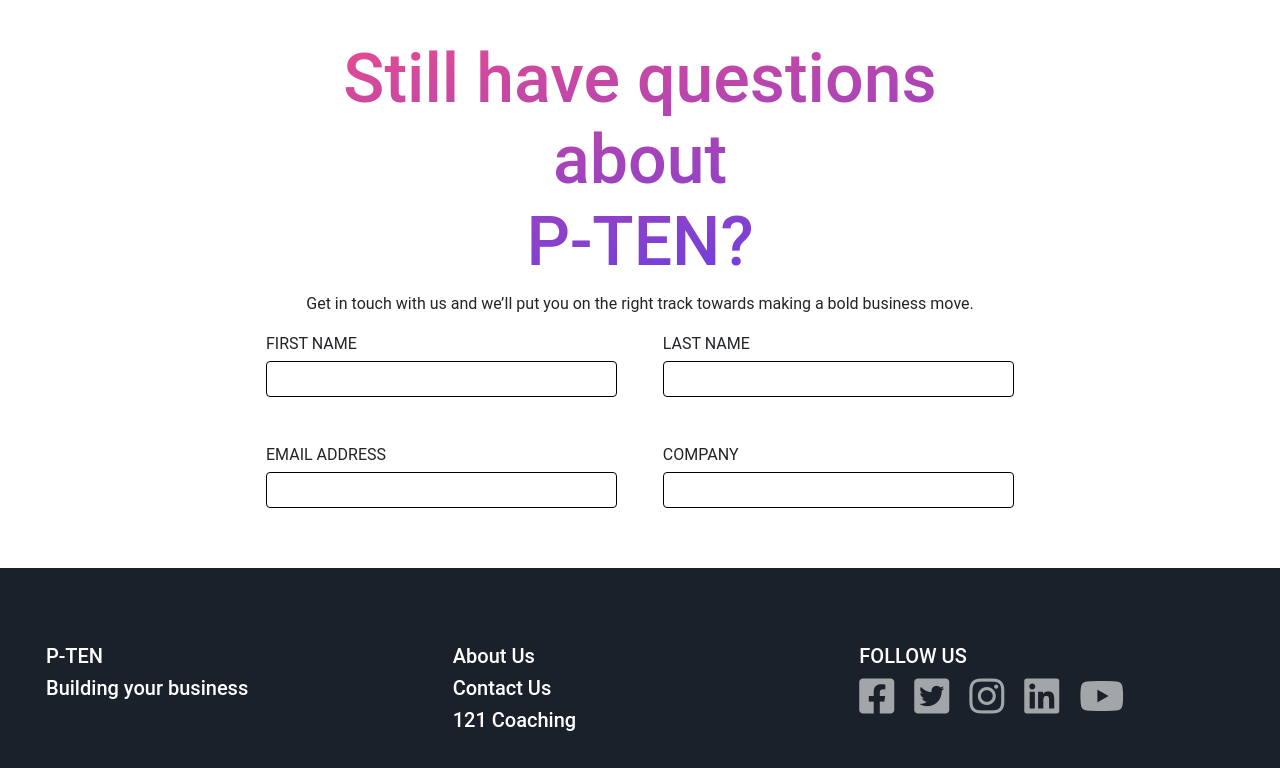
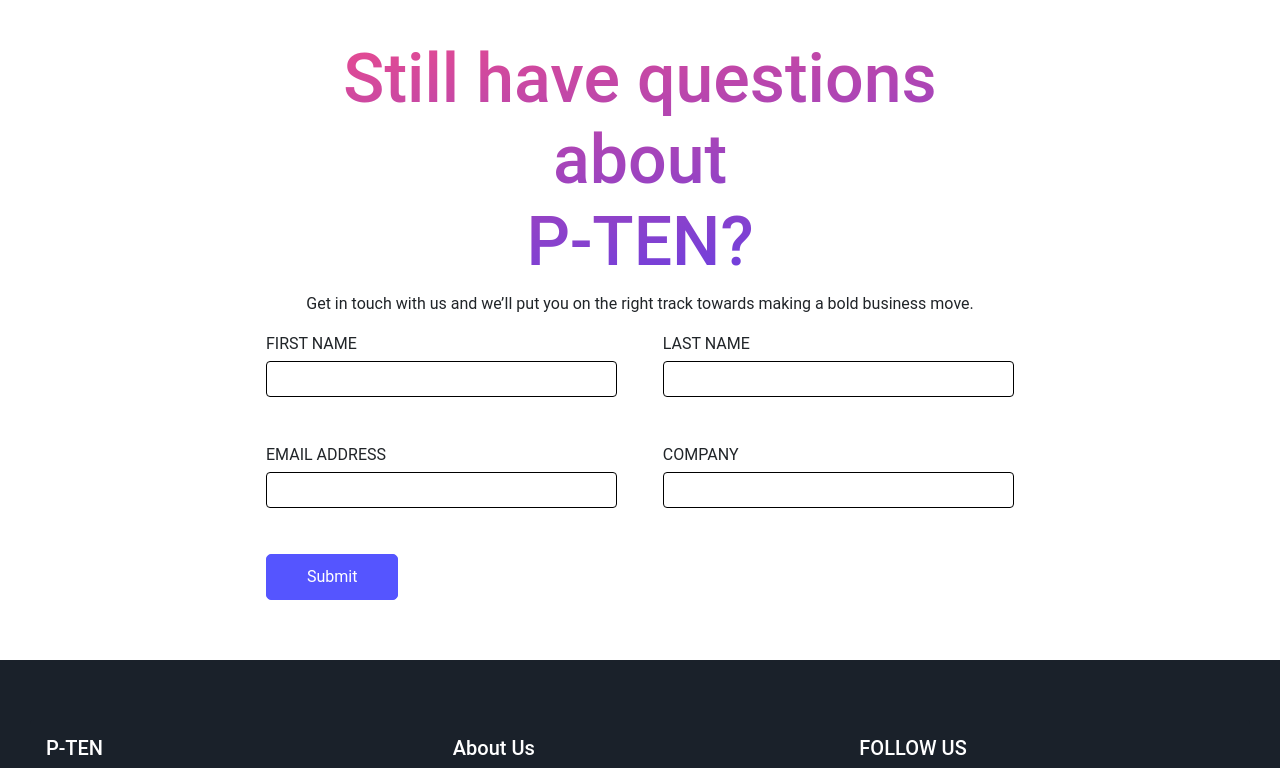
Before and after one commit to Ndibechinonso/PTEN, a React (Create React App) app: page / in a window 1280 px wide. Shown: the part 1487-2255 px from the top of the page. Built offline with nearby package versions, Linux system fonts and the light colour scheme.

Commit message:
initial commit

```diff
--- a/src/App.tsx
+++ b/src/App.tsx
@@ -6,6 +6,7 @@ function App() {
   return (
     <div className="app">
 <HomePage />
+
     </div>
   );
 }
--- a/src/components/Button/Button.tsx
+++ b/src/components/Button/Button.tsx
@@ -1,12 +1,13 @@
 import './Button.scss'
 
-type ButtonProps = {
+interface ButtonProps {
     class: string,
     text: string
 }
 
 
 export const Button = (props: ButtonProps) => {
+
     return(
         <button className={props.class}>{props.text}</button>
     )
--- a/src/components/Contact/Contact.scss
+++ b/src/components/Contact/Contact.scss
@@ -1,38 +1,59 @@
-.contact-container{
+.contact-container {
   padding: 50px 20%;
   background: transparent;
-    .contact-content{
+  .contact-content {
     padding: 10px;
     background: #ffffff;
   }
-    h1{
+  h1 {
     font-size: 68px;
     background: -webkit-linear-gradient(
-            100deg, #3d63e8, #5e3de8 4%, #e74b90 96%, #ed7a7a);
+      100deg,
+      #3d63e8,
+      #5e3de8 4%,
+      #e74b90 96%,
+      #ed7a7a
+    );
     -webkit-background-clip: text;
     -webkit-text-fill-color: transparent;
   }
-    h1, p{
+  h1,
+  p {
     text-align: center;
   }
-.form-div{
-
+  .form-div {
     display: grid;
     grid-template-columns: auto auto;
     grid-column-gap: 3.57vw;
     grid-row-gap: 3.57vw;
-    div{
+    div {
       display: flex;
       flex-direction: column;
     }
-    label{
+    label {
       margin-bottom: 5px;
     }
-    input{
+    input {
       padding: 6px 10px;
       border: 1.2px solid #000;
       border-radius: 4px;
       font-size: 0.94em;
     }
+    .form-btn {
+        display: inline;
+        background: #55f;
+        border: 1px solid #55f;
+        padding: 10px 40px;
+        color: #fff;
+        border-radius: 5px;
+        &:hover {
+          color: #55f;
+          border: 1px solid #55f;
+          background-color: #ffffff;
+          border-color: #55f;
+          font-weight: 600;
+          transition: all 0.1s ease;
         }
       }
+  }
+}
--- a/src/components/Contact/Contact.tsx
+++ b/src/components/Contact/Contact.tsx
@@ -1,3 +1,5 @@
+import React from 'react'
+import { Button } from '../Button/Button'
 import './Contact.scss'
 export const Contact = () => {
     return(
@@ -27,6 +29,9 @@ export const Contact = () => {
                    <label>COMPANY</label>
                    <input id='company' type='string'/>
                </div>
+               <div style={{marginRight: 'auto'}}>
+                   <Button text='Submit' class='form-btn'/>
+               </div>
            </form>
            </div>
         </div>
--- a/src/components/IntroText/IntoText.tsx
+++ b/src/components/IntroText/IntoText.tsx
@@ -4,7 +4,7 @@ export const IntroText = () =>{
     return(
         <div className='intro' id='intro'>
         <h1>Find the right <span style={{fontWeight: '700', color: '#55f'}}>support</span> to start and grow<br /> your business today.</h1>
-       {/* <div className='search-container'>
+       <div className='search-container'>
        <div className='input-container'><input type='text' placeholder='Search' />
        <select>
             <option>All</option>
@@ -17,7 +17,7 @@ export const IntroText = () =>{
         </div>
 
             <Button text='Search' class='buttonClass'/>
-            </div> */}
+            </div>
             <small>Not sure where to start? <span style={{color: '#55f', fontWeight: '700'}}>Make a Plan</span> today.</small>
     </div>
     )
--- a/src/components/IntroText/IntroText.scss
+++ b/src/components/IntroText/IntroText.scss
@@ -42,7 +42,6 @@
      }
    }
  }
- }
  .buttonClass{
   background: #55f;
   border-color: #55f;
@@ -57,3 +56,4 @@
   transition: all .1s ease;
   }
 }
+ }
```
Also changed, not shown: src/components/Button/Button.scss (line endings or trailing spaces). Lines whose indentation alone changed are shown as unchanged.
